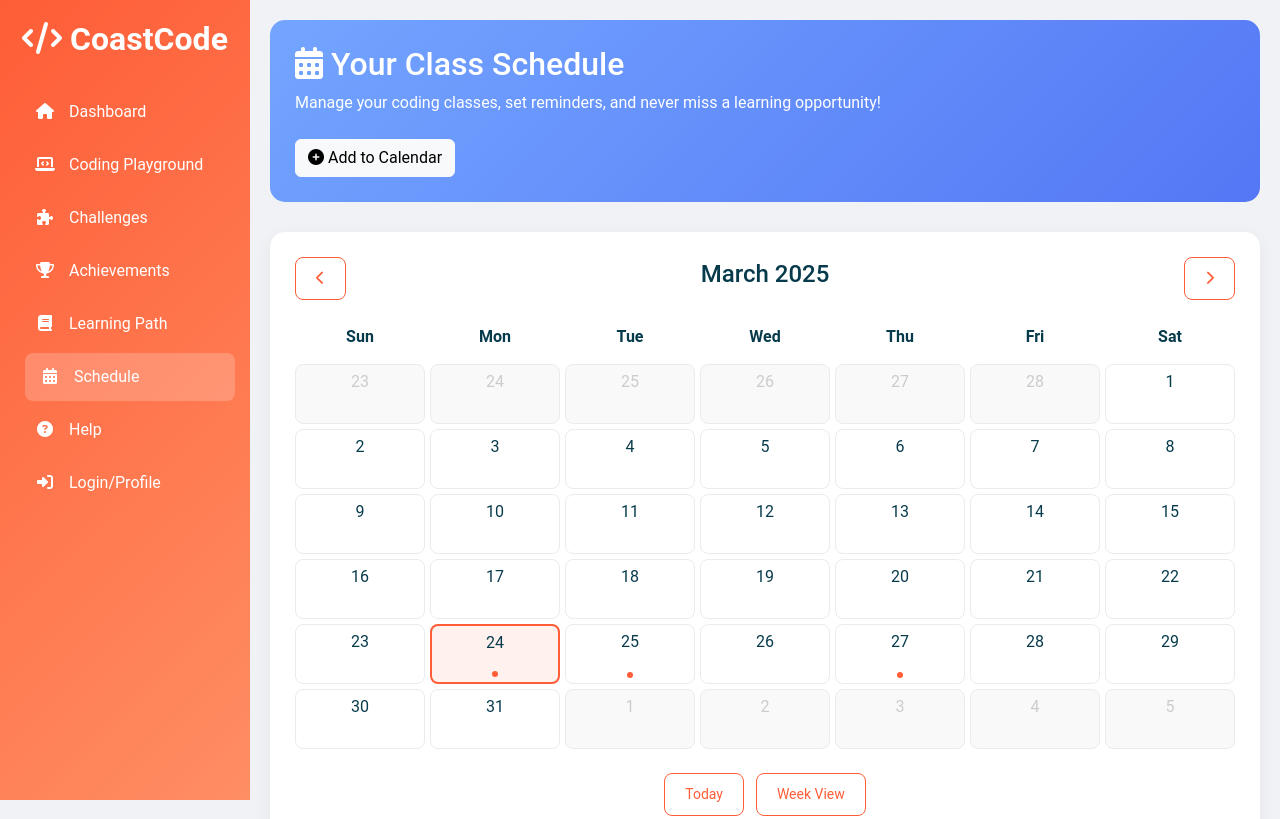
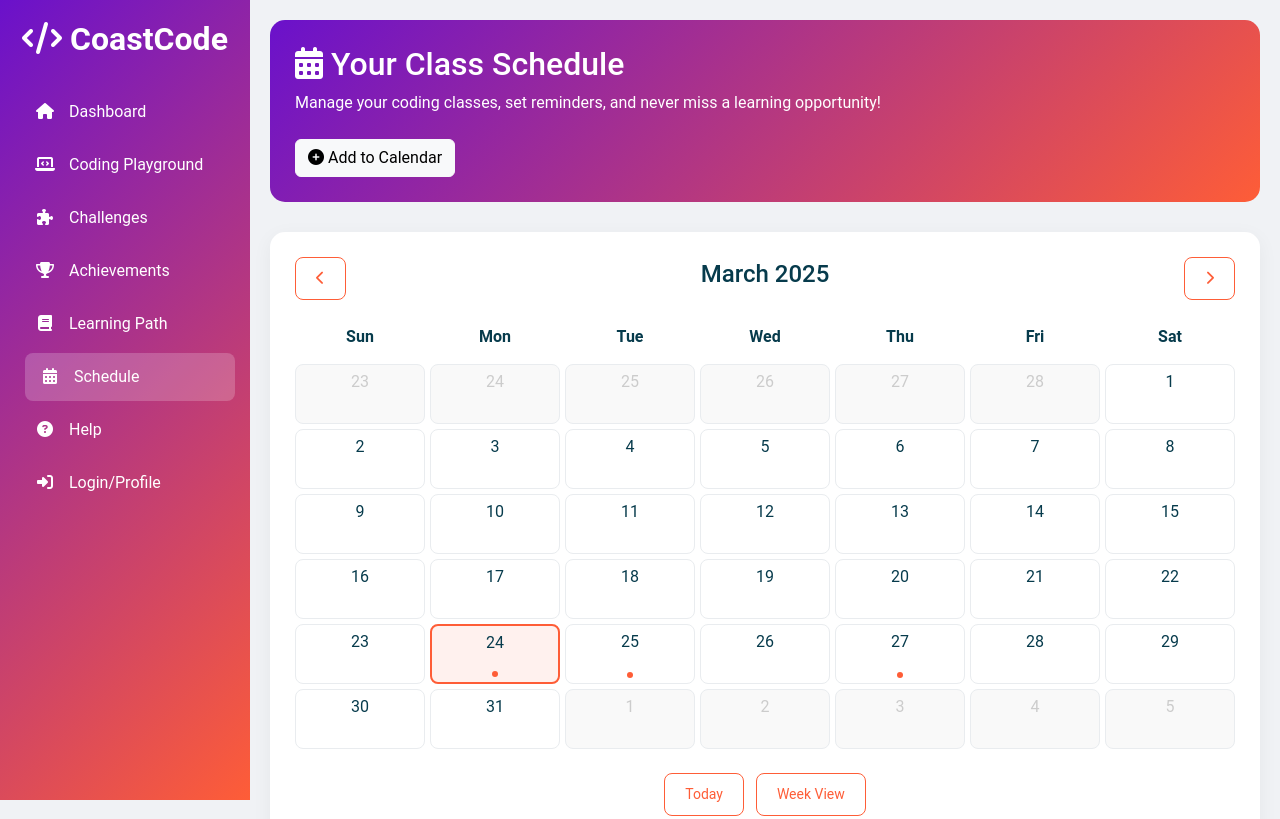
Before and after one commit to odiedo/cca, a plain HTML site: page dash/schedule.html in a window 1280 px wide. Shown: the top 819 px of the page. Drawn offline with nearby package versions, Linux system fonts and the light colour scheme.

Commit message:
added new interface

```diff
--- a/dash/schedule.html
+++ b/dash/schedule.html
@@ -26,8 +26,7 @@
         .sidebar {
             width: 250px;
             height: 100vh;
-            background-color: var(--primary-color);
-            background-image: linear-gradient(135deg, var(--primary-color) 0%, #ff8e63 100%);
+            background: linear-gradient(135deg, #6a11cb 0%, #FE5D37 100%);
             color: white;
             position: fixed;
             padding: 20px;
@@ -81,7 +80,7 @@
         }
 
         .schedule-header {
-            background-image: linear-gradient(135deg, #73a5ff 0%, #5477f5 100%);
+            background: linear-gradient(135deg, #6a11cb 0%, #FE5D37 100%);
             color: white;
             border-radius: 15px;
             padding: 25px;
```
